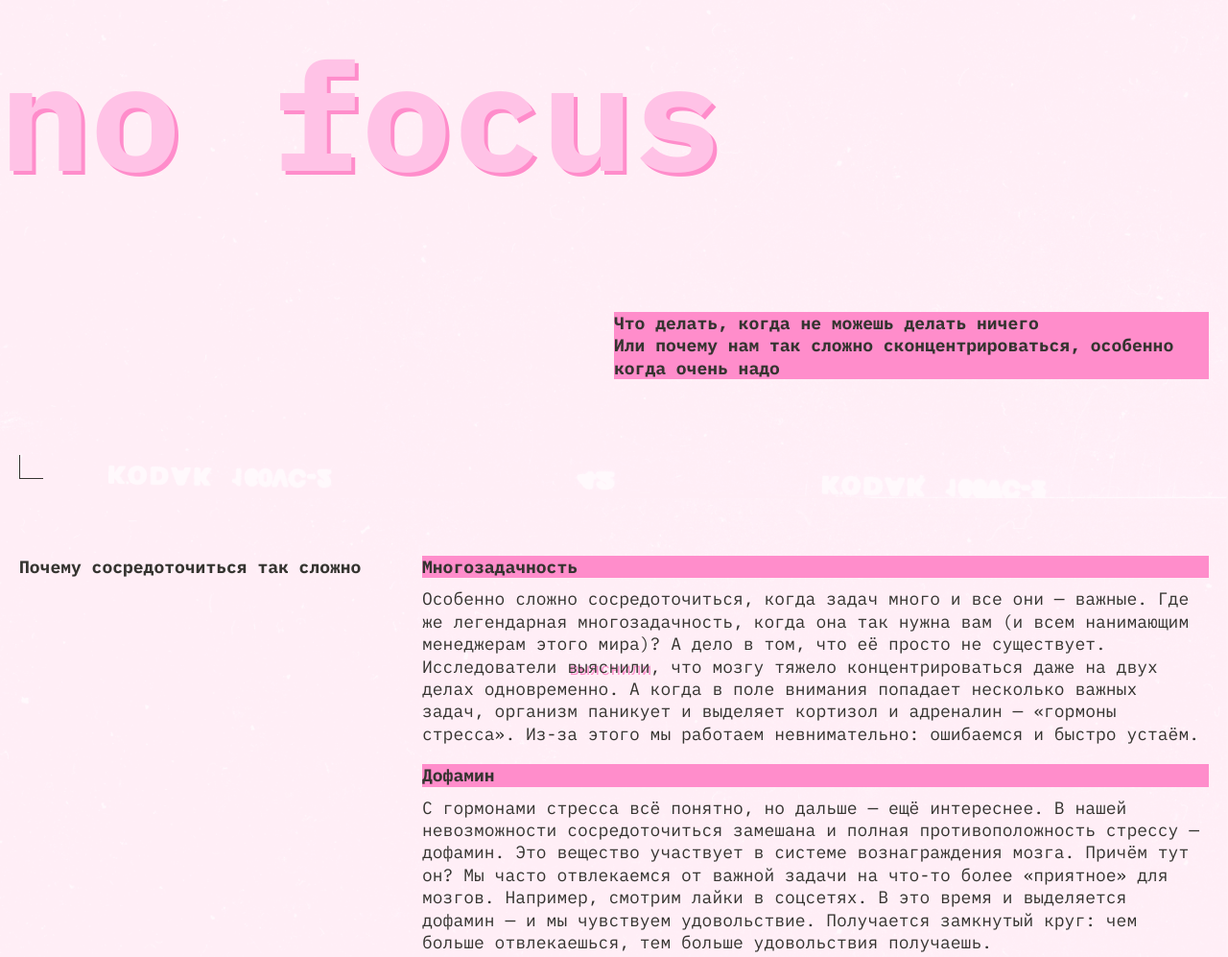
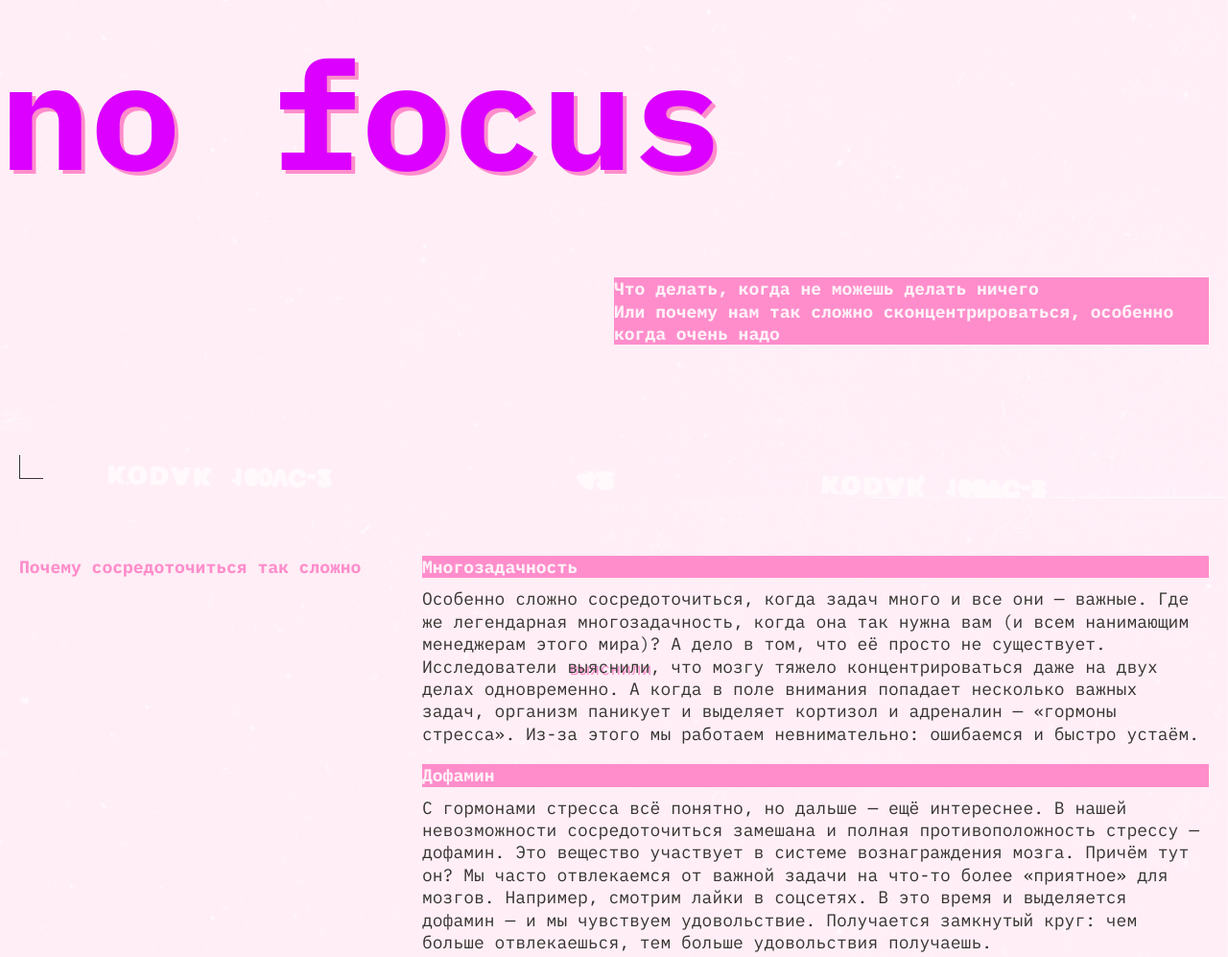
Before and after one commit to AVavilov/slozhno-sosredotochitsya-fd, a plain HTML site: page index.html in a window 1280 px wide. Shown: the part 281-1278 px from the top of the page at 96% size. Drawn offline with Linux system fonts and the light colour scheme.

Commit message:
3й коммит

```diff
--- a/styles/style.css
+++ b/styles/style.css
@@ -109,10 +109,11 @@
 .header__title {
   grid-column: 1 / 3;
   justify-self: start;
-  color: var(--header1-color);
+  color: var(--main-title-color);
   text-shadow: 4px 4px 0 var(--accent-color);
   font-size: clamp(7.25rem, 7.0115rem + 1.0178vw, 7.5rem);
-  line-height: var(--line-height-smallt);
+  /* line-height: var(--line-height-smallt); */
+  line-height: 90%;
 }
 
 .header__text {
@@ -141,7 +142,7 @@
 
 .topic__title {
   grid-column: 1 / 4;
-  color: var(--header2-color);
+  color: var(--section-title-color);
   font-size: var(--font-size-regular);
   font-weight: var(--font-weight-bold);
   line-height: var(--line-height-large);
@@ -157,7 +158,7 @@
 
 .title_decor {
   grid-column: 1 / 4;
-  color: var(--header3-color);
+  color: var(--card-title-color);
   background-color: var(--accent-color);
   font-size: var(--font-size-regular);
   font-weight: var(--font-weight-bold);
@@ -203,7 +204,7 @@
 .footer__title {
   justify-self: center;
   align-self: center;
-  color: var(--header1-color);
+  color: var(--main-title-color);
   text-shadow: 2px 2px 0 var(--accent-color);
   font-size: clamp(7.25rem, 7.0115rem + 1.0178vw, 7.5rem);
   line-height: var(--title-line-height);
@@ -222,6 +223,7 @@
 
   .header__text {
     grid-column: 2 / 3;
+    margin-block-start: -35px;
   }
 
   .main {
@@ -290,6 +292,11 @@
 }
 
 @media (width >= 1024px) {
+  .header__text {
+    grid-column: 2 / 3;
+    margin-block-start: -40px;
+  }
+
   .text-link:hover {
     border-bottom: 1px solid var(--text-color);
   }
--- a/styles/variables.css
+++ b/styles/variables.css
@@ -10,9 +10,9 @@
   --text-color: #f1b2ce;
   --decoration-color: var(--accent-color);
   --background-color: #000028;
-  --header1-color: #db00ff;
-  --header2-color: var(--accent-color);
-  --header3-color: var(--background-color);
+  --main-title-color: #db00ff;
+  --section-title-color: var(--accent-color);
+  --card-title-color: var(--background-color);
   --font-family: 'IBM Plex mono', monospace;
   --font-size-regular: 18px;
   --line-height-small: 83%;
```
Also changed, not shown: 1 other file.
